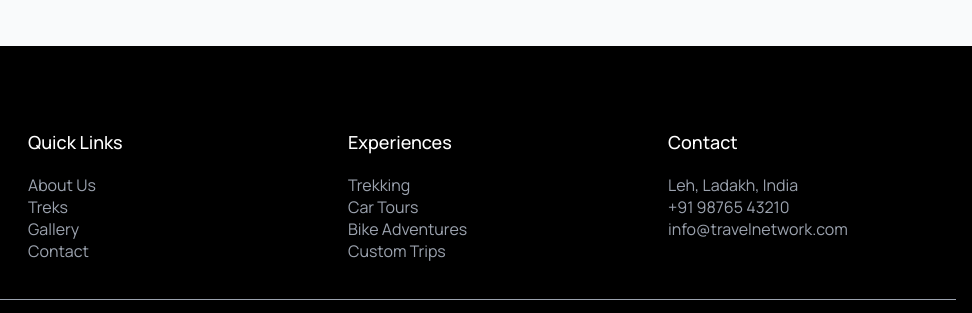
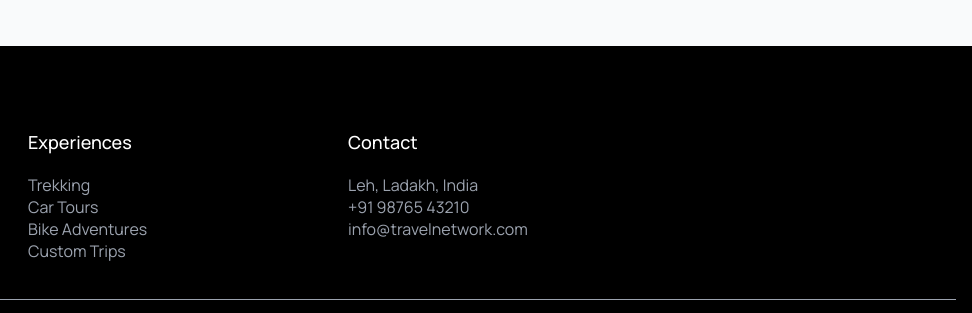
Before and after one commit to skarmat/TNI, a website: page index.html in a window 1280 px wide. Shown: the part 3643-3956 px from the top of the page, 308-1280 px from the left. Drawn offline with nearby package versions, Linux system fonts and the light colour scheme.

Commit message:
footer changed

```diff
--- a/index.html
+++ b/index.html
@@ -1151,39 +1151,7 @@
               Trekking the Soul of the Himalayas
             </p>
           </div>
-          <div class="flex flex-col">
-            <h3 class="font-medium mb-2 text-lg text-left">Quick Links</h3>
-            <ul class="space-y-2 text-gray-400 list-none footer-list">
-              <li>
-                <a
-                  href="#about"
-                  class="text-gray-400 hover:text-[#1448c5] transition-colors no-underline block py-0.5 text-left"
-                  >About Us</a
-                >
-              </li>
-              <li>
-                <a
-                  href="#treks"
-                  class="text-gray-400 hover:text-[#1448c5] transition-colors no-underline block py-0.5 text-left"
-                  >Treks</a
-                >
-              </li>
-              <li>
-                <a
-                  href="#gallery"
-                  class="text-gray-400 hover:text-[#1448c5] transition-colors no-underline block py-0.5 text-left"
-                  >Gallery</a
-                >
-              </li>
-              <li>
-                <a
-                  href="#contact"
-                  class="text-gray-400 hover:text-[#1448c5] transition-colors no-underline block py-0.5 text-left"
-                  >Contact</a
-                >
-              </li>
-            </ul>
-          </div>
+
           <div class="flex flex-col">
             <h3 class="font-medium mb-2 text-lg text-left">Experiences</h3>
             <ul class="space-y-2 text-gray-400 list-none footer-list">
```
